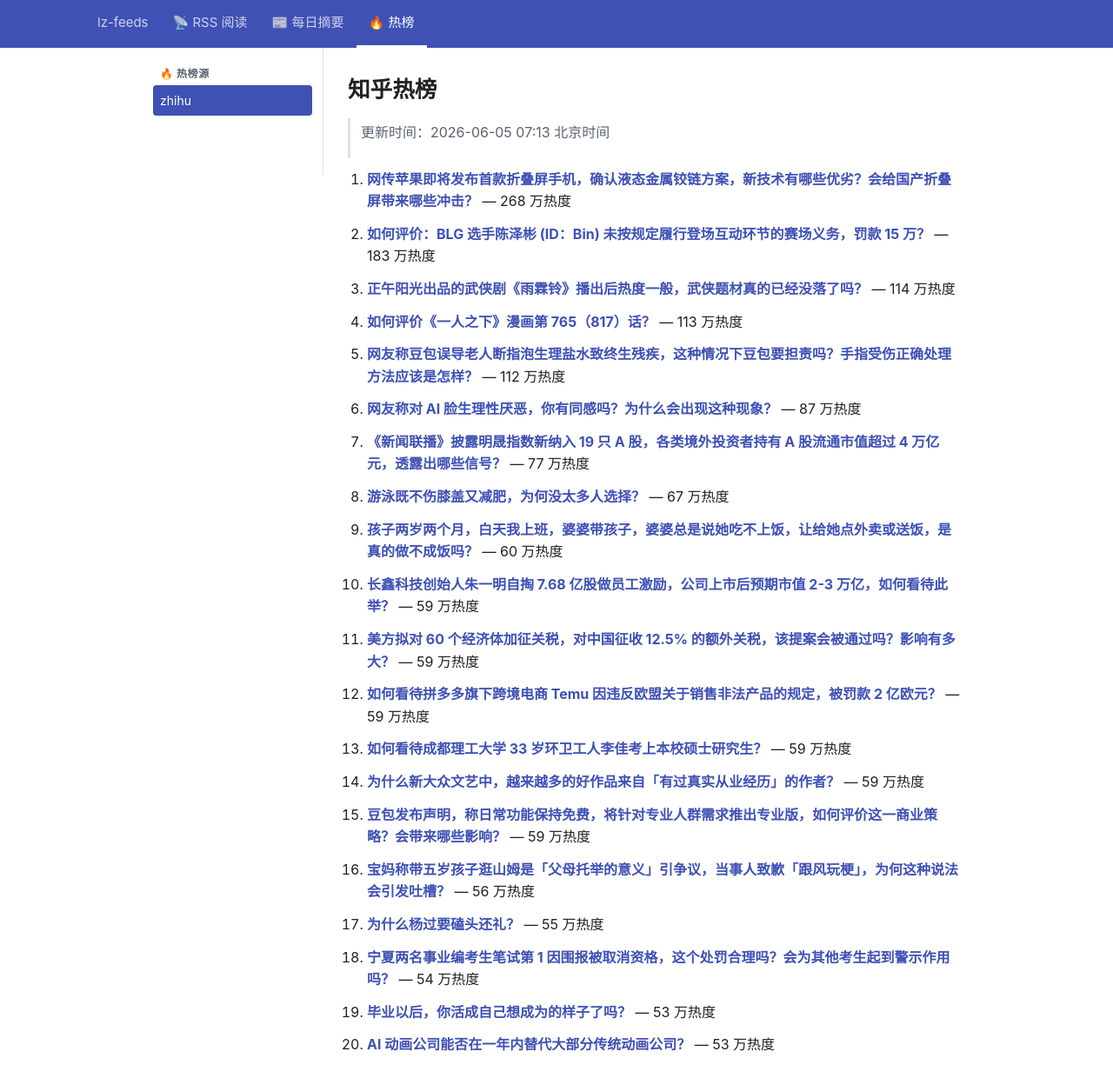
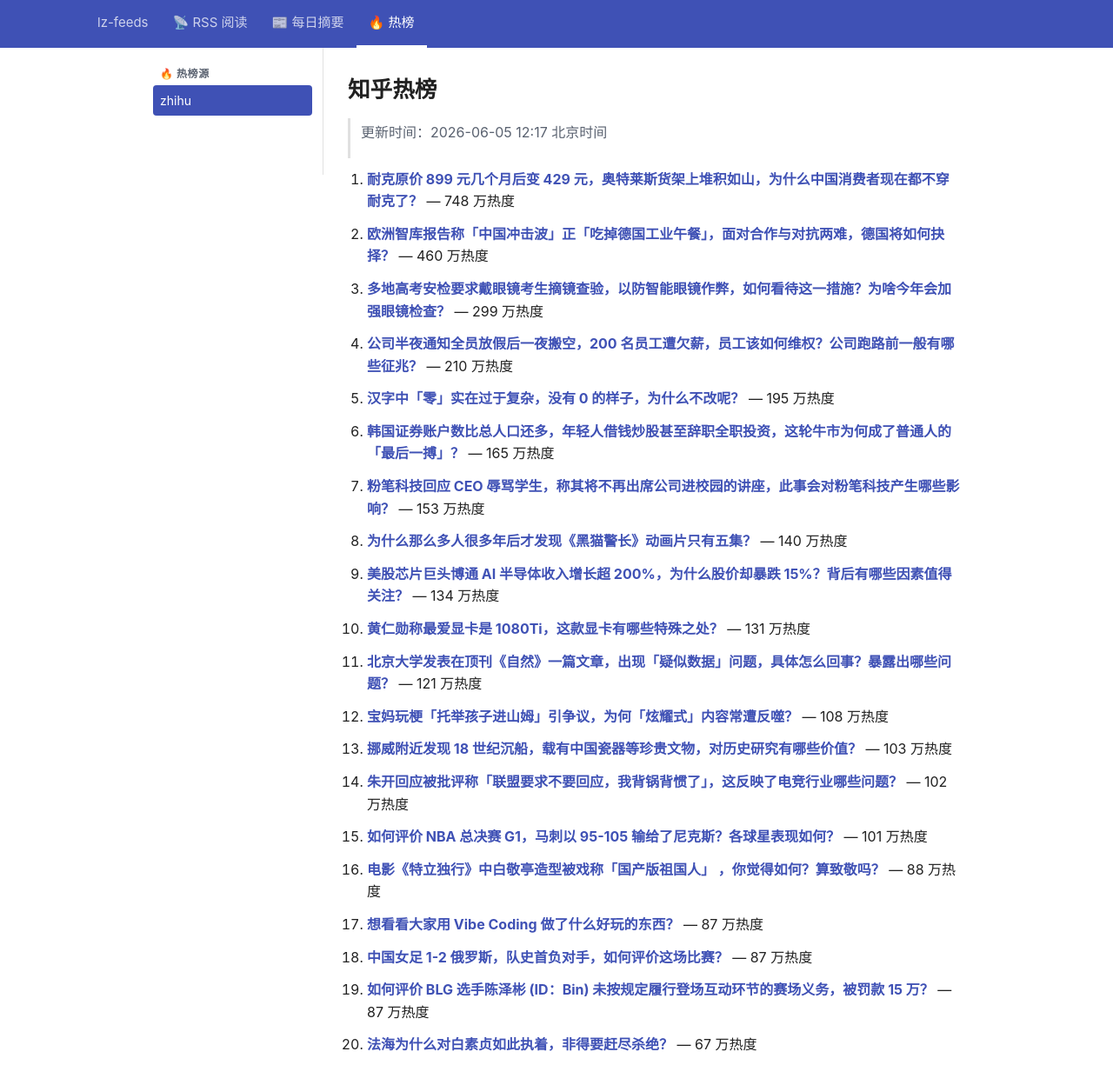
Before and after one commit to lizhang0101/lz-feeds, a Jekyll site: the page built from _hotlist/zhihu.md, in a window 1280 px wide and 1279 px high. Shown: the top 1248 px of the window at 87% size. Built offline with Jekyll 4.4.1, drawn with Linux system fonts in a browser that asks for light colours.

Commit message:
hotlist: 2026-06-05T04:17Z

```diff
--- a/_hotlist/zhihu.md
+++ b/_hotlist/zhihu.md
@@ -1,48 +1,48 @@
 ---
-updated: 2026-06-05 07:13 北京时间
+updated: 2026-06-05 12:17 北京时间
 count: 20
 ---
 
 # 知乎热榜
 
-> 更新时间：2026-06-05 07:13 北京时间
+> 更新时间：2026-06-05 12:17 北京时间
 
-1. **[网传苹果即将发布首款折叠屏手机，确认液态金属铰链方案，新技术有哪些优劣？会给国产折叠屏带来哪些冲击？](https://www.zhihu.com/question/2045477936329744808)** — 268 万热度
+1. **[耐克原价 899 元几个月后变 429 元，奥特莱斯货架上堆积如山，为什么中国消费者现在都不穿耐克了？](https://www.zhihu.com/question/2045926418442350993)** — 748 万热度
 
-2. **[如何评价：BLG 选手陈泽彬 (ID：Bin) 未按规定履行登场互动环节的赛场义务，罚款 15 万？](https://www.zhihu.com/question/2045981091450843249)** — 183 万热度
+2. **[欧洲智库报告称「中国冲击波」正「吃掉德国工业午餐」，面对合作与对抗两难，德国将如何抉择？](https://www.zhihu.com/question/2045317414276093768)** — 460 万热度
 
-3. **[正午阳光出品的武侠剧《雨霖铃》播出后热度一般，武侠题材真的已经没落了吗？](https://www.zhihu.com/question/2040426217812276219)** — 114 万热度
+3. **[多地高考安检要求戴眼镜考生摘镜查验，以防智能眼镜作弊，如何看待这一措施？为啥今年会加强眼镜检查？](https://www.zhihu.com/question/2045449711071580892)** — 299 万热度
 
-4. **[如何评价《一人之下》漫画第 765（817）话？](https://www.zhihu.com/question/2046020179440702726)** — 113 万热度
+4. **[公司半夜通知全员放假后一夜搬空，200 名员工遭欠薪，员工该如何维权？公司跑路前一般有哪些征兆？](https://www.zhihu.com/question/2045868590243341493)** — 210 万热度
 
-5. **[网友称豆包误导老人断指泡生理盐水致终生残疾，这种情况下豆包要担责吗？手指受伤正确处理方法应该是怎样？](https://www.zhihu.com/question/2045517452222493616)** — 112 万热度
+5. **[汉字中「零」实在过于复杂，没有 0 的样子，为什么不改呢？](https://www.zhihu.com/question/2027051175145424318)** — 195 万热度
 
-6. **[网友称对 AI 脸生理性厌恶，你有同感吗？为什么会出现这种现象？](https://www.zhihu.com/question/2045546609027408734)** — 87 万热度
+6. **[韩国证券账户数比总人口还多，年轻人借钱炒股甚至辞职全职投资，这轮牛市为何成了普通人的「最后一搏」？](https://www.zhihu.com/question/2045794379957278430)** — 165 万热度
 
-7. **[《新闻联播》披露明晟指数新纳入 19 只 A 股，各类境外投资者持有 A 股流通市值超过 4 万亿元，透露出哪些信号？](https://www.zhihu.com/question/2045796914780530526)** — 77 万热度
+7. **[粉笔科技回应 CEO 辱骂学生，称其将不再出席公司进校园的讲座，此事会对粉笔科技产生哪些影响？](https://www.zhihu.com/question/2046006626830607545)** — 153 万热度
 
-8. **[游泳既不伤膝盖又减肥，为何没太多人选择？](https://www.zhihu.com/question/1932350688186315147)** — 67 万热度
+8. **[为什么那么多人很多年后才发现《黑猫警长》动画片只有五集？](https://www.zhihu.com/question/34948864)** — 140 万热度
 
-9. **[孩子两岁两个月，白天我上班，婆婆带孩子，婆婆总是说她吃不上饭，让给她点外卖或送饭，是真的做不成饭吗？](https://www.zhihu.com/question/2043642078484329799)** — 60 万热度
+9. **[美股芯片巨头博通 AI 半导体收入增长超 200%，为什么股价却暴跌 15%？背后有哪些因素值得关注？](https://www.zhihu.com/question/2045914979002315116)** — 134 万热度
 
-10. **[长鑫科技创始人朱一明自掏 7.68 亿股做员工激励，公司上市后预期市值 2-3 万亿，如何看待此举？](https://www.zhihu.com/question/2041193028925264772)** — 59 万热度
+10. **[黄仁勋称最爱显卡是 1080Ti，这款显卡有哪些特殊之处？](https://www.zhihu.com/question/2045797329727442989)** — 131 万热度
 
-11. **[美方拟对 60 个经济体加征关税，对中国征收 12.5% 的额外关税，该提案会被通过吗？影响有多大？](https://www.zhihu.com/question/2045806304581480535)** — 59 万热度
+11. **[北京大学发表在顶刊《自然》一篇文章，出现「疑似数据」问题，具体怎么回事？暴露出哪些问题？](https://www.zhihu.com/question/2045584390751613731)** — 121 万热度
 
-12. **[如何看待拼多多旗下跨境电商 Temu 因违反欧盟关于销售非法产品的规定，被罚款 2 亿欧元？](https://www.zhihu.com/question/2043475993025826848)** — 59 万热度
+12. **[宝妈玩梗「托举孩子进山姆」引争议，为何「炫耀式」内容常遭反噬？](https://www.zhihu.com/question/2045264615899235743)** — 108 万热度
 
-13. **[如何看待成都理工大学 33 岁环卫工人李佳考上本校硕士研究生？](https://www.zhihu.com/question/2043663971702550638)** — 59 万热度
+13. **[挪威附近发现 18 世纪沉船，载有中国瓷器等珍贵文物，对历史研究有哪些价值？](https://www.zhihu.com/question/2045185863961802064)** — 103 万热度
 
-14. **[为什么新大众文艺中，越来越多的好作品来自「有过真实从业经历」的作者？](https://www.zhihu.com/question/2045577890092291486)** — 59 万热度
+14. **[朱开回应被批评称「联盟要求不要回应，我背锅背惯了」，这反映了电竞行业哪些问题？](https://www.zhihu.com/question/2045849323418735103)** — 102 万热度
 
-15. **[豆包发布声明，称日常功能保持免费，将针对专业人群需求推出专业版，如何评价这一商业策略？会带来哪些影响？](https://www.zhihu.com/question/2045590595519735634)** — 59 万热度
+15. **[如何评价 NBA 总决赛 G1，马刺以 95-105 输给了尼克斯？各球星表现如何？](https://www.zhihu.com/question/2045826213063742760)** — 101 万热度
 
-16. **[宝妈称带五岁孩子逛山姆是「父母托举的意义」引争议，当事人致歉「跟风玩梗」，为何这种说法会引发吐槽？](https://www.zhihu.com/question/2045550398900024737)** — 56 万热度
+16. **[电影《特立独行》中白敬亭造型被戏称「国产版祖国人」 ，你觉得如何？算致敬吗？](https://www.zhihu.com/question/2044815203330680058)** — 88 万热度
 
-17. **[为什么杨过要磕头还礼？](https://www.zhihu.com/question/1985911569637458868)** — 55 万热度
+17. **[想看看大家用 Vibe Coding 做了什么好玩的东西？](https://www.zhihu.com/question/2044878223763403729)** — 87 万热度
 
-18. **[宁夏两名事业编考生笔试第 1 因围报被取消资格，这个处罚合理吗？会为其他考生起到警示作用吗？](https://www.zhihu.com/question/2045457686003545788)** — 54 万热度
+18. **[中国女足 1-2 俄罗斯，队史首负对手，如何评价这场比赛？](https://www.zhihu.com/question/2045630215326363686)** — 87 万热度
 
-19. **[毕业以后，你活成自己想成为的样子了吗？](https://www.zhihu.com/question/2044870328770417599)** — 53 万热度
+19. **[如何评价 BLG 选手陈泽彬 (ID：Bin) 未按规定履行登场互动环节的赛场义务，被罚款 15 万？](https://www.zhihu.com/question/2045981091450843249)** — 87 万热度
 
-20. **[AI 动画公司能否在一年内替代大部分传统动画公司？](https://www.zhihu.com/question/13090511317)** — 53 万热度
+20. **[法海为什么对白素贞如此执着，非得要赶尽杀绝？](https://www.zhihu.com/question/1591536639)** — 67 万热度
```
